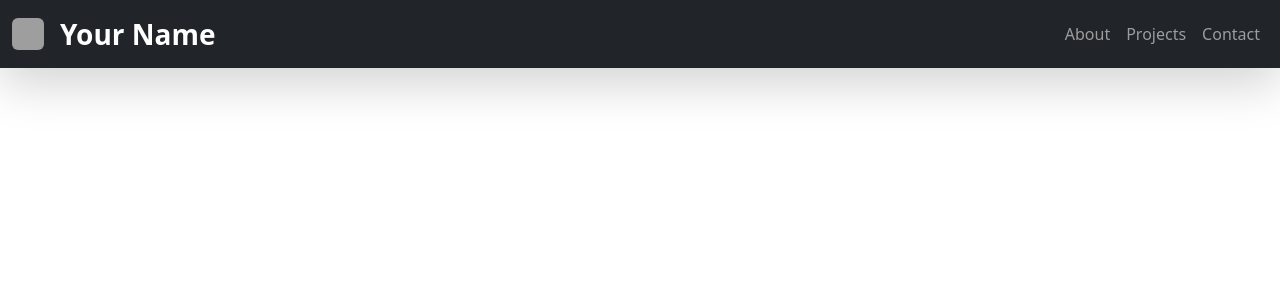
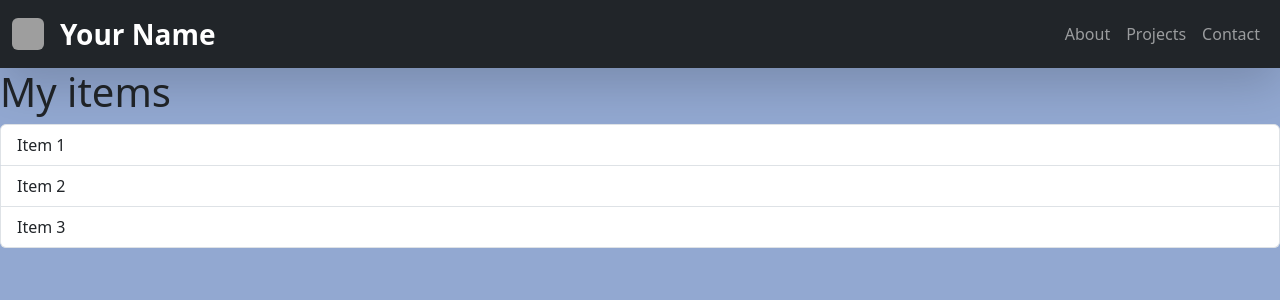
Before and after one commit to Matthewz43/MattsWebsite, a React (Vite) app: page / in a window 1280 px wide. Shown: the top 300 px of the page. Built offline with nearby package versions, Linux system fonts and the light colour scheme; grey boxes are pictures that could not be loaded.

Commit message:
ADded NavBar Control
Yes

```diff
--- a/src/App.css
+++ b/src/App.css
@@ -11,7 +11,9 @@
 }
 
 
-
+body {
+  background-color: #92a8d1;
+}
 
 
 
--- a/src/App.tsx
+++ b/src/App.tsx
@@ -2,13 +2,25 @@
 
 // import Alert from './components/Alert';
 //import ImageButton from './components/ImageButton'
-import NavBar from './components/topbar'
+import ListGroup from "./components/ListGroup";
+import NavBar from "./components/topbar";
 function App() {
-
+  const propsExample = {
+    items: ["Item 1", "Item 2", "Item 3"],
+    heading: "My items",
+    onSelectItem: (item: string) => console.log(`Selected: ${item}`),
+  };
   return (
-    <div>
-      <NavBar />
-    </div>
+    <>
+      <div>
+        <NavBar />
+      </div>
+      <ListGroup
+        items={propsExample.items}
+        heading={propsExample.heading}
+        onSelectItem={propsExample.onSelectItem}
+      />
+    </>
   );
 }
 
--- a/src/components/topbar.tsx
+++ b/src/components/topbar.tsx
@@ -1,30 +1,45 @@
 import type { MouseEvent } from "react";
+import { useState } from "react";
 
-import imgIcon from "../assets/cbm.ico"; // Adjust path based on where img_girl.jpg is relative to your component
-
-
+import imgIcon from "../assets/cbm.ico";
 
 interface ButtonInformation {
-  buttonName : string;
+  buttonName: string;
+  hrefContent?: string; // ? mark to make it optional
 }
-function NavBarButton({buttonName}: ButtonInformation) {
+function NavBarButton({ buttonName, hrefContent }: ButtonInformation) {
   let handleClick = (event: MouseEvent) => console.log(event);
 
+  if (!hrefContent) {
+    hrefContent = "#yessir";
+  }
   return (
     <li className="nav-item" onClick={handleClick}>
-      <a className="nav-link" href="#contact">
+      <a className="nav-link" href={hrefContent}>
         {buttonName}
       </a>
     </li>
   );
 }
-// Then in your JSX:
+
 function Navbar() {
+  const [isNavOpen, setIsNavOpen] = useState(false);
+
+  // 2. A function to toggle the state
+  const handleNavToggle = () => {
+    setIsNavOpen(!isNavOpen); // tsx doesnt acutally require semicolons WHTATTTT
+  };
+
+  let clickedNavCollapsedToggle = () => {
+    handleNavToggle();
+    console.log("yeah i clicked ts isNavOpen is now:", isNavOpen);
+  };
+
   return (
     // Bootstrap's responsive navigation bar with dark background and shadow
     <nav className="navbar navbar-expand-lg navbar-dark bg-dark shadow-lg">
       <div className="container-fluid">
-        {/* Brand/Logo - Your Name, styled with Bootstrap's font size and weight classes */}
+
         <img
           src={imgIcon}
           className="rounded me-3" // 'me-2' adds margin-right for spacing
@@ -46,6 +61,7 @@ function Navbar() {
           aria-controls="navbarNav"
           aria-expanded="false"
           aria-label="Toggle navigation"
+          onClick = {handleNavToggle}
         >
           <span className="navbar-toggler-icon"></span>{" "}
           {/* Icon for the toggler */}
@@ -53,10 +69,13 @@ function Navbar() {
 
         {/* Collapsible Navbar Content */}
         {/* This div contains the navigation links and collapses on small screens */}
-        <div className="collapse navbar-collapse" id="navbarNav">
+        <div
+          className={`collapse navbar-collapse  `} // ok ig I cant use my own react for some reason
+          id="navbarNav"
+        >
           {/* Navigation Links - ms-auto pushes them to the right on larger screens */}
           <ul className="navbar-nav ms-auto">
-            <NavBarButton buttonName="About" />
+            <NavBarButton buttonName="About" hrefContent="#About" />
             <NavBarButton buttonName="Projects" />
             <NavBarButton buttonName="Contact" />
           </ul>
@@ -66,4 +85,4 @@ function Navbar() {
   );
 }
 
-export default Navbar; // Export the component for use in other files
+export default Navbar;
--- a/src/main.tsx
+++ b/src/main.tsx
@@ -1,7 +1,10 @@
 import { StrictMode } from 'react'
 import { createRoot } from 'react-dom/client'
 import App from './App.tsx'
-import 'bootstrap/dist/css/bootstrap.css'
+// import 'bootstrap/dist/css/bootstrap.css'
+
+import 'bootstrap/dist/css/bootstrap.min.css';
+import 'bootstrap/dist/js/bootstrap.bundle.min.js';
 import './App.css'
 createRoot(document.getElementById('root')!).render(
   <StrictMode>
```
